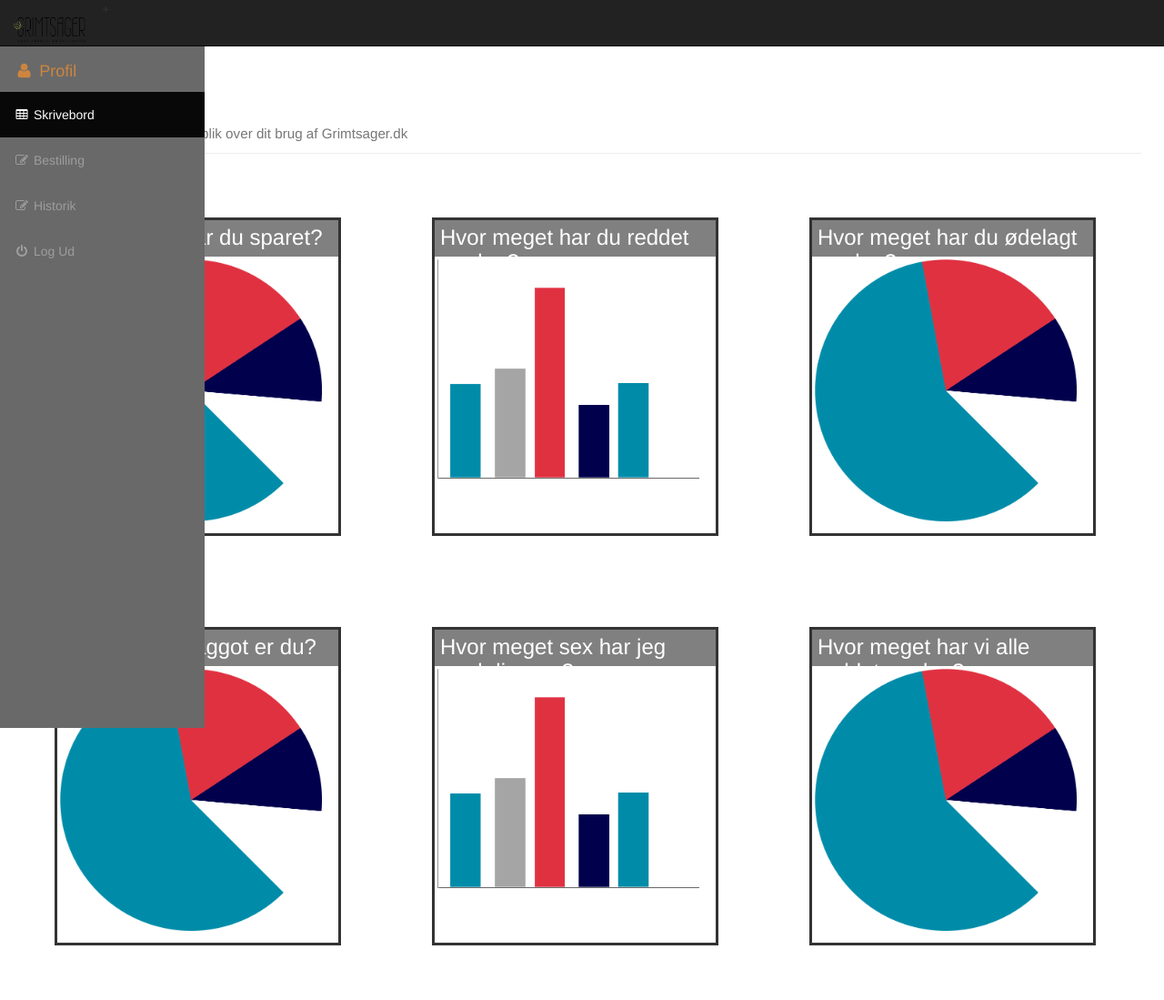
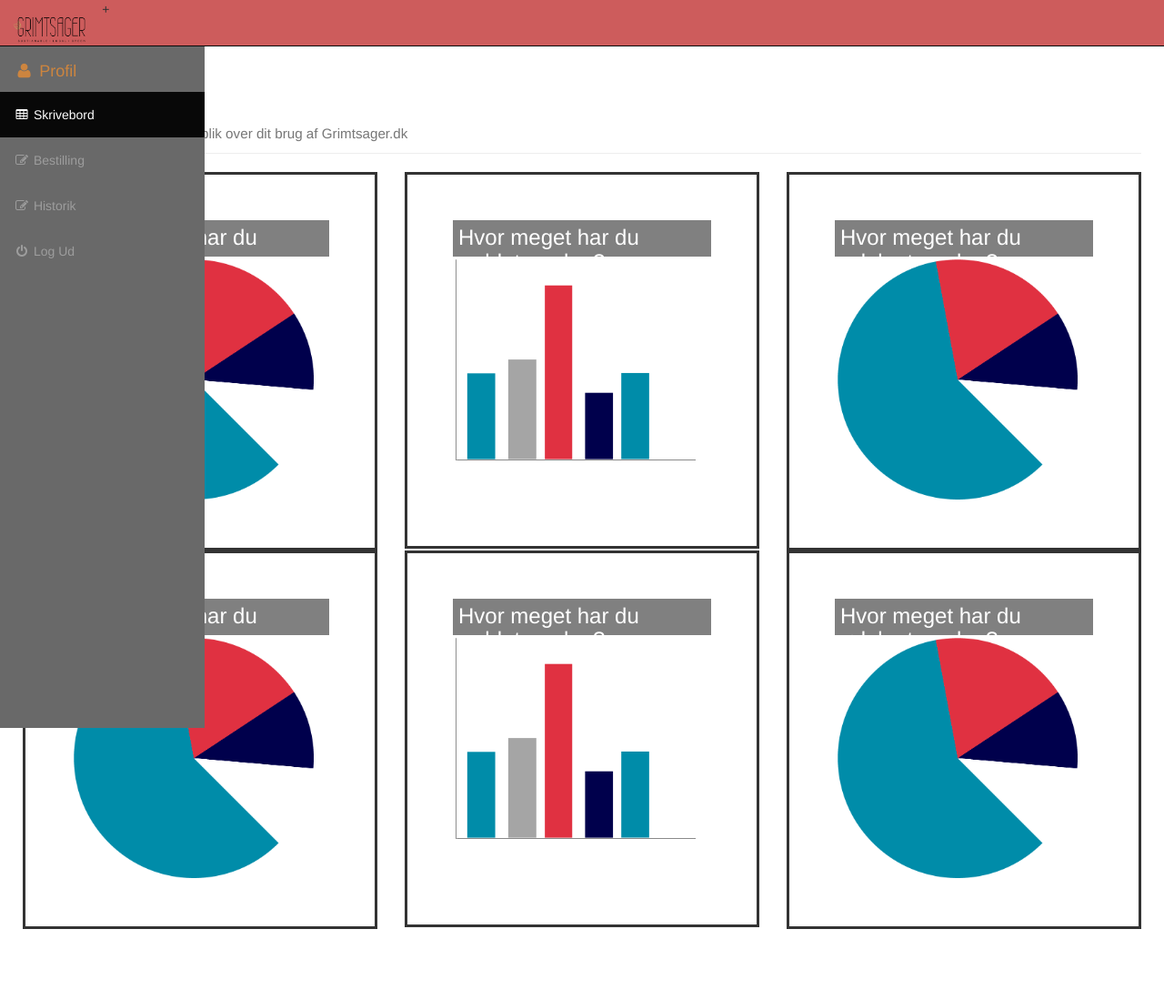
Before and after one commit to Spilleren/Grimtsager, a PHP site: page /Test2/adminindex.html in a window 1280 px wide. Shown: the whole page at 91% size. After the commit the page ends 1021 px from the top, so only its background shows below. Run offline with PHP 8.4, Linux system fonts and the light colour scheme.

Commit message:
test
test

```diff
--- a/Test2/adminindex.html
+++ b/Test2/adminindex.html
@@ -30,7 +30,7 @@
     <div id="wrapper">
 
         <!-- Navigation -->
-        <nav class="navbar navbar-inverse navbar-fixed-top" role="navigation">
+        <nav class="navbar navbar-inverse navbar-fixed-top nav-bg" role="navigation">
             <!-- Brand and toggle get grouped for better mobile display -->
             <div class="navbar-header">
                 <button type="button" class="navbar-toggle" data-toggle="collapse" data-target=".navbar-ex1-collapse">
@@ -85,52 +85,58 @@
                 </div>
                 <!-- /.row -->
 				<div class="row">
-         			<div class="col-lg-3 info-graf">
+         			<div class="col-lg-4">
+                      <div class="info-graf">
                         <h3 class="bg-graf-head">Hvor meget har du sparet?</h3>
-         				<img src="img/Indhol/Piechart.png" class="charts">
+                        <img src="img/Indhol/Piechart.png" class="charts"></div>
 
 
 					</div>
-        			<div class="col-lg-3 info-graf">
+        			<div class="col-lg-4">
+                      <div class="info-graf">
                         <h3 class="bg-graf-head">Hvor meget har du reddet verden?</h3>
-         				<img src="img/Indhol/grafgraf.png" class="charts">
+                        <img src="img/Indhol/grafgraf.png" class="charts"></div>
 
 
 					</div>
 
-        			<div class="col-lg-3 info-graf">
+        			<div class="col-lg-4">
+                      <div class="info-graf">
                         <h3 class="bg-graf-head">Hvor meget har du ødelagt verden?</h3>
                         <img src="img/Indhol/Piechart.png" class="charts">
-
-
+                      </div>
                     </div>
 
 
           		</div>
 
           		<div class="row">
-         			<div class="col-lg-3 info-graf">
-         				<h3 class="bg-graf-head">Hvor stor en faggot er du?</h3>
-         				<img src="img/Indhol/Piechart.png" class="charts">
+         			<div class="col-lg-4">
+                      <div class="info-graf">
+                        <h3 class="bg-graf-head">Hvor meget har du sparet?</h3>
+                        <img src="img/Indhol/Piechart.png" class="charts"></div>
 
 
 					</div>
-        			<div class="col-lg-3 info-graf">
-         				<h3 class="bg-graf-head">Hvor meget sex har jeg med din mor?</h3>
-         				<img src="img/Indhol/grafgraf.png" class="charts">
+        			<div class="col-lg-4">
+                      <div class="info-graf">
+                        <h3 class="bg-graf-head">Hvor meget har du reddet verden?</h3>
+                        <img src="img/Indhol/grafgraf.png" class="charts"></div>
 
 
 					</div>
 
-        			<div class="col-lg-3 info-graf">
-         				<h3 class="bg-graf-head">Hvor meget har vi alle reddet verden?</h3>
+        			<div class="col-lg-4">
+                      <div class="info-graf">
+                        <h3 class="bg-graf-head">Hvor meget har du ødelagt verden?</h3>
                         <img src="img/Indhol/Piechart.png" class="charts">
+                      </div>
+                    </div>
 
 
           		</div>
 
 
-          		</div>
 
             </div>
             <!-- /.container-fluid -->
--- a/Test2/css/custom.css
+++ b/Test2/css/custom.css
@@ -194,7 +194,7 @@ input[type=number]::-webkit-inner-spin-button,
 }
 
 .navbar-img-logo{
-  height: 50px;
+ 	height: 50px;
 	padding-bottom: 18px;
 }
 .nav-bg {
@@ -422,8 +422,8 @@ input[type=number]::-webkit-inner-spin-button,
 }
 
 .info-graf {
-	padding:0px !important;
+	padding:50px;
 	border: solid;
-	margin:50px;
+	margin:0px;
 	min-height: 350px;
 }
```
Lines whose indentation alone changed are shown as unchanged.
